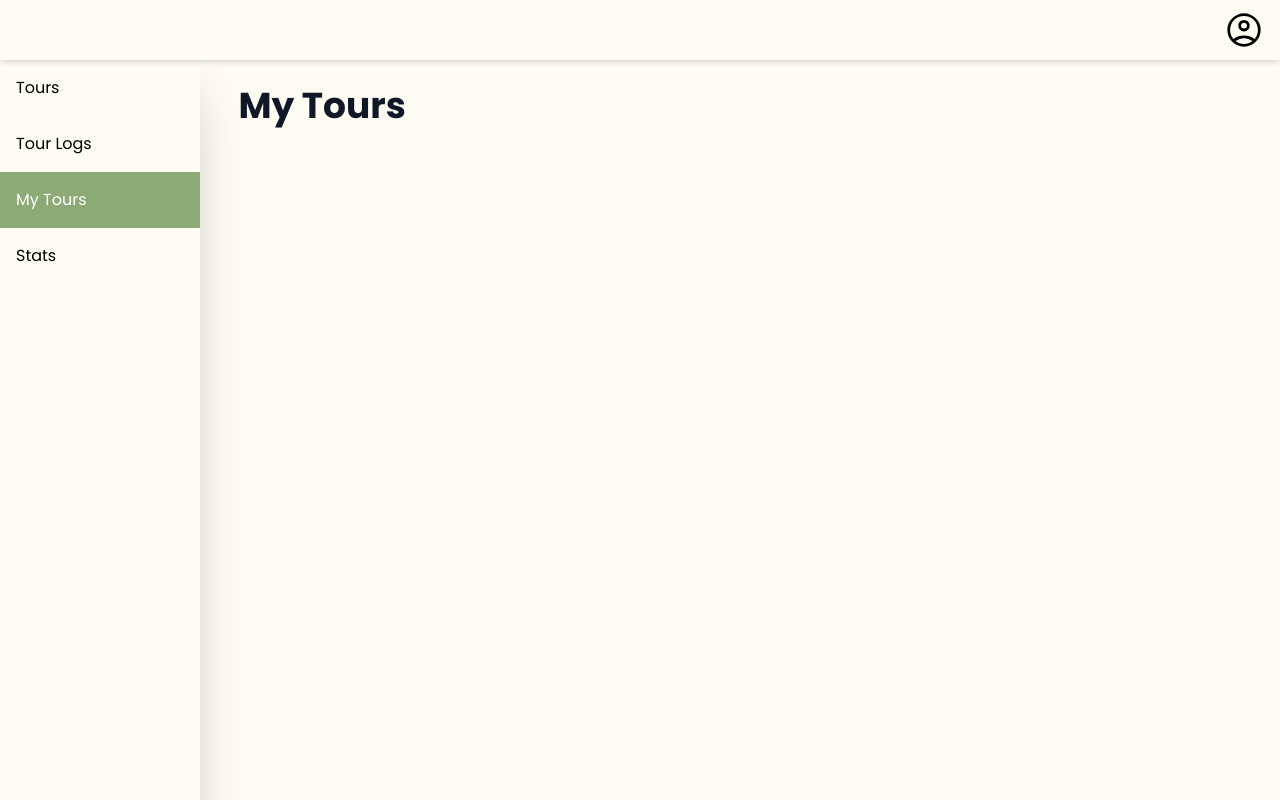
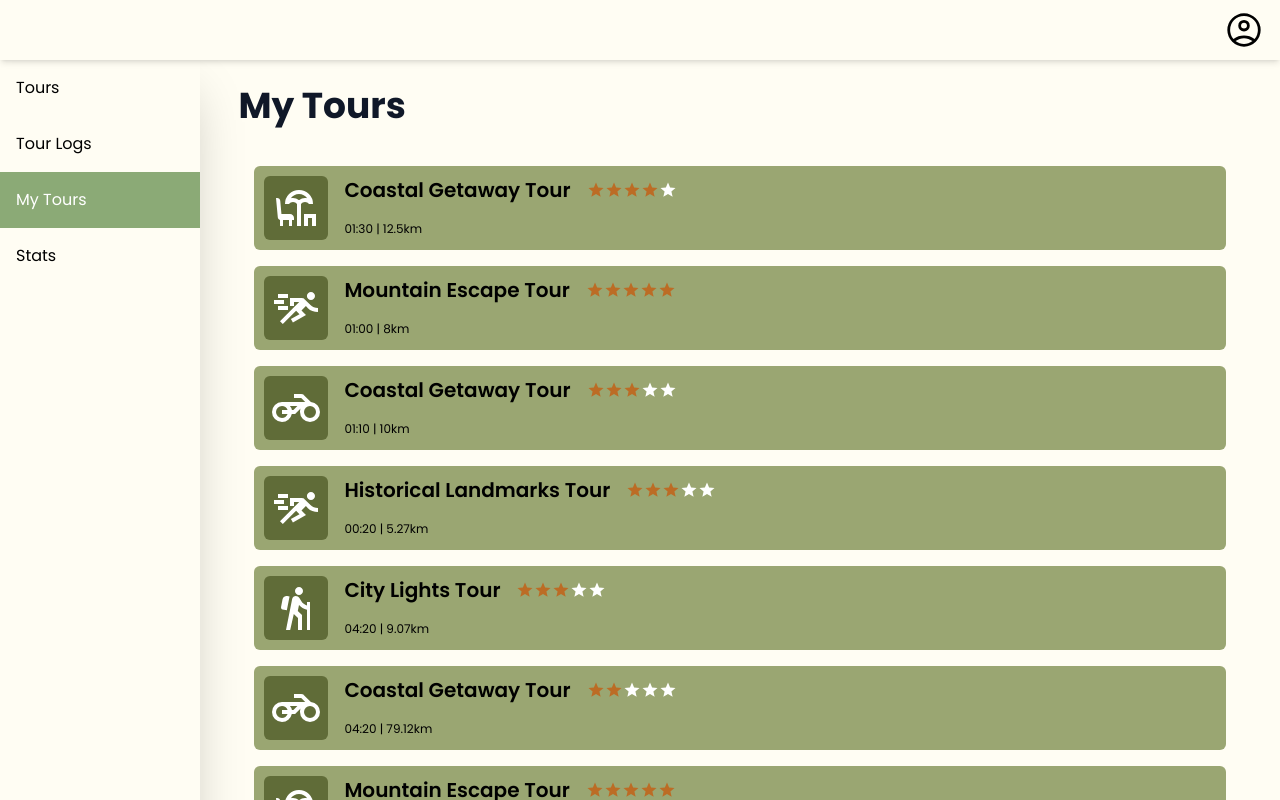
Before and after one commit to anjagfrerer/TourPlanner, an Angular app: page /myTours in a window 1280 px wide. Built offline with nearby package versions, Linux system fonts and the light colour scheme.

Commit message:
my tours wip

```diff
--- a/src/app/models/tour.model.ts
+++ b/src/app/models/tour.model.ts
@@ -8,7 +8,8 @@ export interface Tour {
     distance: number,
     estimatedTime: string,
     routeInformation: null,
-    rating: number
+    rating: number,
+    author: string
     /* Model aus Testgründen geändert
     - muss dann wieder rückgängig gemacht werden
 
--- a/src/components/my-tours-page/my-tours-page.html
+++ b/src/components/my-tours-page/my-tours-page.html
@@ -1,4 +1,5 @@
 <!-- View -->
 <section class="my-tours-page">
     <h1 class="text-4xl font-bold text-gray-900 mb-6">My Tours</h1>
+    <tour-list></tour-list>
 </section>
--- a/src/components/my-tours-page/my-tours-page.ts
+++ b/src/components/my-tours-page/my-tours-page.ts
@@ -1,11 +1,21 @@
-import { Component, computed, signal } from "@angular/core";
+import { Component, computed, inject, OnInit, signal } from "@angular/core";
+import { TourList } from "../tours-page/tour-list/tour-list";
+import { MyToursPageViewModel } from "./my-tours-page.vm";
 
 // ViewModel
 @Component({
     selector: 'my-tours-page',
     standalone: true,
-    templateUrl: './my-tours-page.html'
+    templateUrl: './my-tours-page.html',
+    imports: [TourList],
+    providers: [MyToursPageViewModel]
 })
 
-export class MyToursPageComponent {
+export class MyToursPageComponent implements OnInit{
+    vm = inject(MyToursPageViewModel);
+    author = signal<string>("Anja");
+
+    ngOnInit(){
+        this.vm.loadMyTours(this.author());
+    }
 }
--- /dev/null
+++ b/src/components/my-tours-page/my-tours-page.vm.ts
@@ -0,0 +1,14 @@
+import { computed, Injectable, signal, inject } from "@angular/core";
+import { Tour } from "../../app/models/tour.model";
+import { TourService } from "../../services/TourService";
+
+@Injectable()
+export class MyToursPageViewModel {
+     private tourService = inject(TourService);
+     tours = signal<Tour[] | null>(null);
+
+    loadMyTours(author: string) {
+        const tourListByAuthor = this.tourService.getToursByAuthor(author);
+        this.tours.set(tourListByAuthor);
+    }
+}
--- a/src/services/TourService.ts
+++ b/src/services/TourService.ts
@@ -6,16 +6,16 @@ export class TourService {
 
   //Statisches Tour "Repo"
   private tours = signal<Tour[]>([
-    {"id":1,"name":"Coastal Getaway Tour","description":"Embark on a culinary journey through local markets","from":"Sankt Pölten","to":"Graz","transportType":"Vacation","distance":12.5,"estimatedTime":"01:30","routeInformation":null, "rating": 4},
-    {"id":2,"name":"Mountain Escape Tour","description":"Explore the historic landmarks of the city","from":"Villach","to":"Villach","transportType":"Running","distance":8,"estimatedTime":"01:00","routeInformation":null, "rating": 5},
-    {"id":3,"name":"Coastal Getaway Tour","description":"Join a guided tour of the natural wonders in the area","from":"Salzburg","to":"Linz","transportType":"Biking","distance":10,"estimatedTime":"01:10","routeInformation":null, "rating": 3},
-    {"id":4,"name":"Historical Landmarks Tour","description":"Explore the historic landmarks of the city","from":"Linz","to":"Innsbruck","transportType":"Running","distance":5.27,"estimatedTime":"00:20","routeInformation":null, "rating": 3},
-    {"id":5,"name":"City Lights Tour","description":"Join a guided tour of the natural wonders in the area","from":"Graz","to":"Innsbruck","transportType":"Hiking","distance":9.07,"estimatedTime":"04:20","routeInformation":null, "rating": 3},
-    {"id":6,"name":"Coastal Getaway Tour","description":"Explore the historic landmarks of the city","from":"Steyr","to":"Wels","transportType":"Biking","distance":79.12,"estimatedTime":"04:20","routeInformation":null, "rating": 2},
-    {"id":7,"name":"Mountain Escape Tour","description":"Discover hidden gems off the beaten path","from":"Graz","to":"Vienna","transportType":"Vacation","distance":68.18,"estimatedTime":"03:15","routeInformation":null, "rating": 5},
-    {"id":8,"name":"Mountain Escape Tour","description":"Join a guided tour of the natural wonders in the area","from":"Vienna","to":"Salzburg","transportType":"Biking","distance":69.79,"estimatedTime":"04:20","routeInformation":null, "rating": 5},
-    {"id":9,"name":"Summer Adventure Tour","description":"Experience the vibrant nightlife of the town","from":"Vienna","to":"Steyr","transportType":"Running","distance":42.12,"estimatedTime":"04:20","routeInformation":null, "rating": 4},
-    {"id":10,"name":"City Lights Tour","description":"Experience the vibrant nightlife of the town","from":"Salzburg","to":"Salzburg","transportType":"Biking","distance":58.63,"estimatedTime":"03:15","routeInformation":null, "rating": 2}
+    {"id":1,"name":"Coastal Getaway Tour","description":"Embark on a culinary journey through local markets","from":"Sankt Pölten","to":"Graz","transportType":"Vacation","distance":12.5,"estimatedTime":"01:30","routeInformation":null, "rating": 4, "author": "Lili"},
+    {"id":2,"name":"Mountain Escape Tour","description":"Explore the historic landmarks of the city","from":"Villach","to":"Villach","transportType":"Running","distance":8,"estimatedTime":"01:00","routeInformation":null, "rating": 5, "author": "Lili"},
+    {"id":3,"name":"Coastal Getaway Tour","description":"Join a guided tour of the natural wonders in the area","from":"Salzburg","to":"Linz","transportType":"Biking","distance":10,"estimatedTime":"01:10","routeInformation":null, "rating": 3, "author": "Lili"},
+    {"id":4,"name":"Historical Landmarks Tour","description":"Explore the historic landmarks of the city","from":"Linz","to":"Innsbruck","transportType":"Running","distance":5.27,"estimatedTime":"00:20","routeInformation":null, "rating": 3, "author": "Max"},
+    {"id":5,"name":"City Lights Tour","description":"Join a guided tour of the natural wonders in the area","from":"Graz","to":"Innsbruck","transportType":"Hiking","distance":9.07,"estimatedTime":"04:20","routeInformation":null, "rating": 3,  "author": "Anja"},
+    {"id":6,"name":"Coastal Getaway Tour","description":"Explore the historic landmarks of the city","from":"Steyr","to":"Wels","transportType":"Biking","distance":79.12,"estimatedTime":"04:20","routeInformation":null, "rating": 2, "author": "Lena"},
+    {"id":7,"name":"Mountain Escape Tour","description":"Discover hidden gems off the beaten path","from":"Graz","to":"Vienna","transportType":"Vacation","distance":68.18,"estimatedTime":"03:15","routeInformation":null, "rating": 5,  "author": "Paul"},
+    {"id":8,"name":"Mountain Escape Tour","description":"Join a guided tour of the natural wonders in the area","from":"Vienna","to":"Salzburg","transportType":"Biking","distance":69.79,"estimatedTime":"04:20","routeInformation":null, "rating": 5, "author": "Paul"},
+    {"id":9,"name":"Summer Adventure Tour","description":"Experience the vibrant nightlife of the town","from":"Vienna","to":"Steyr","transportType":"Running","distance":42.12,"estimatedTime":"04:20","routeInformation":null, "rating": 4, "author": "Anna"},
+    {"id":10,"name":"City Lights Tour","description":"Experience the vibrant nightlife of the town","from":"Salzburg","to":"Salzburg","transportType":"Biking","distance":58.63,"estimatedTime":"03:15","routeInformation":null, "rating": 2, "author": "Meg"}
     ]);
 
   selectedTour = signal<Tour>({
@@ -28,7 +28,8 @@ export class TourService {
     "distance":0,
     "estimatedTime":"null",
     "routeInformation":null,
-    "rating": 0
+    "rating": 0,
+    "author": "null"
   });
 
   addTour(tour: Tour){
@@ -42,6 +43,10 @@ export class TourService {
 
   getTourById(id: number) : Tour | null {
     return this.tours().find(tour => tour.id === id) ?? null;
+  }
+
+  getToursByAuthor(author: string) : Tour[] | null {
+    return this.tours().filter(tour => tour.author === author) ?? null;
   }
 
   updateTour(tour: Tour){
```
